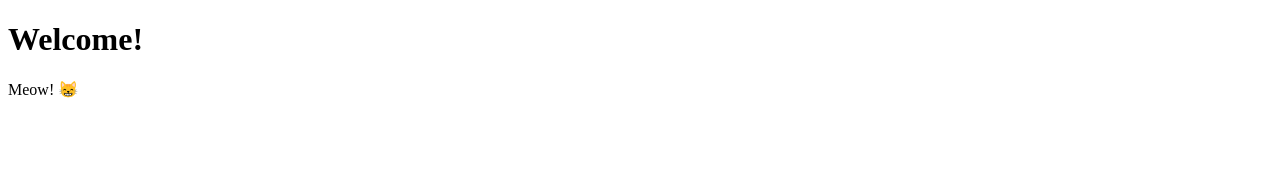
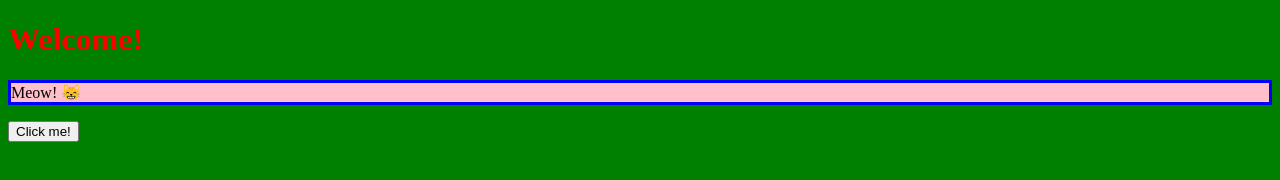
Before and after one commit to mdharr/DOMInDepth, a plain HTML site: page html-css-js/index.html in a window 1280 px wide. Drawn offline with Linux system fonts and the light colour scheme.

Commit message:
Create basic alert using HTML, CSS, and JS

```diff
--- a/html-css-js/index.html
+++ b/html-css-js/index.html
@@ -4,6 +4,8 @@
         <meta charset="UTF-8">
         <meta http-equiv="X-UA-Compatible" content="IE=edge">
         <meta name="viewport" content="width=device-width, initial-scale=1.0">
+        <link rel="stylesheet" href="style.css">
+        <script src="script.js" defer></script>
         <title>Hi</title>
     </head>
     <body>
@@ -11,5 +13,6 @@
         <div>
             <p>Meow! 😸</p>
         </div>
+        <button onclick="alertUser()">Click me!</button>
     </body>
 </html>
--- /dev/null
+++ b/html-css-js/script.js
@@ -0,0 +1,4 @@
+const alertUser = () => {
+    const text = 'Danger Will Robinson!'
+    alert(text)
+}
--- /dev/null
+++ b/html-css-js/style.css
@@ -0,0 +1,12 @@
+h1 {
+    color: red
+}
+
+p {
+    background-color: pink;
+    border: 3px solid blue
+}
+
+html {
+    background-color: green;
+}
```
Also changed, not shown: html-css-js/notes.js (deleted).
